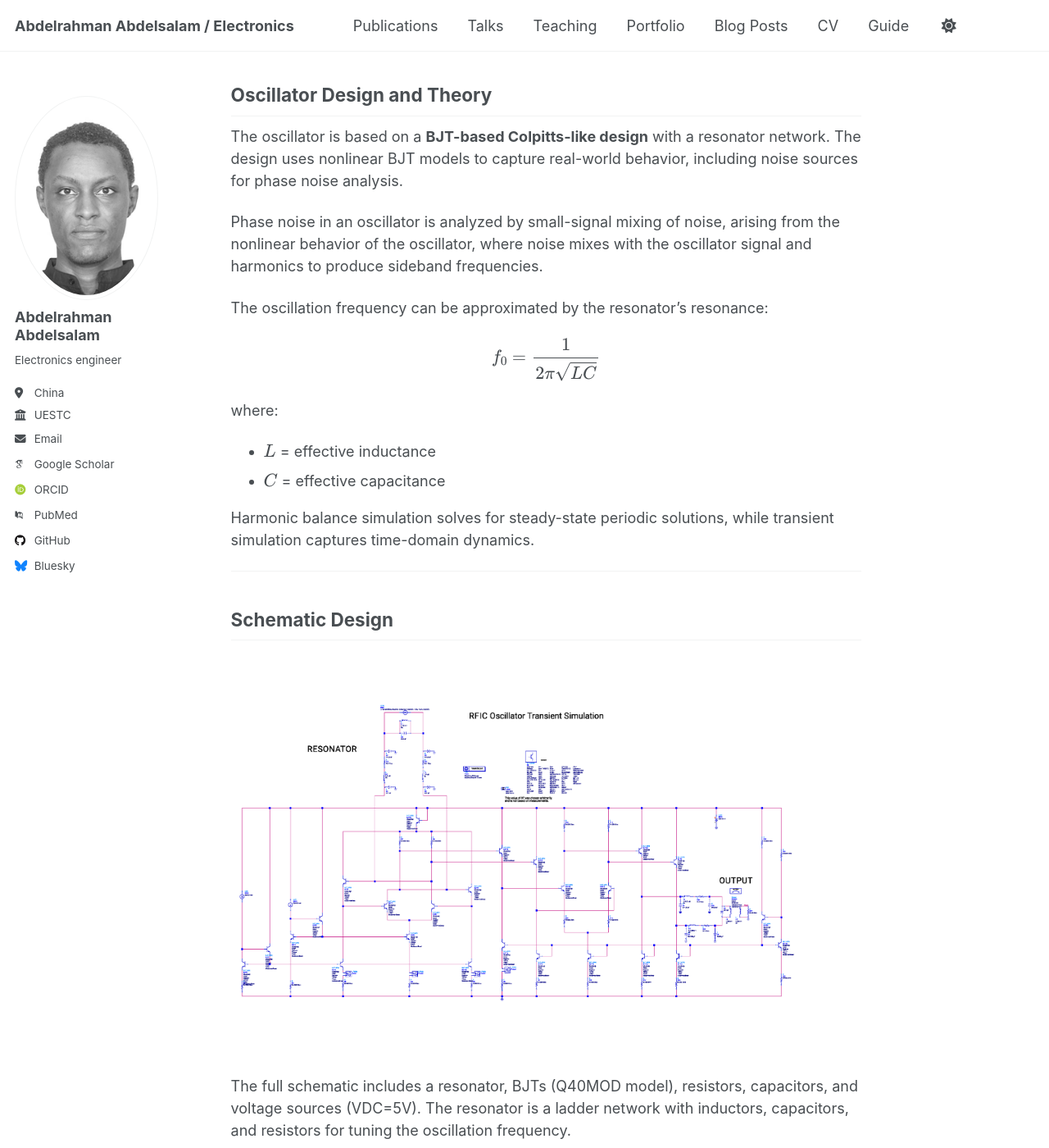
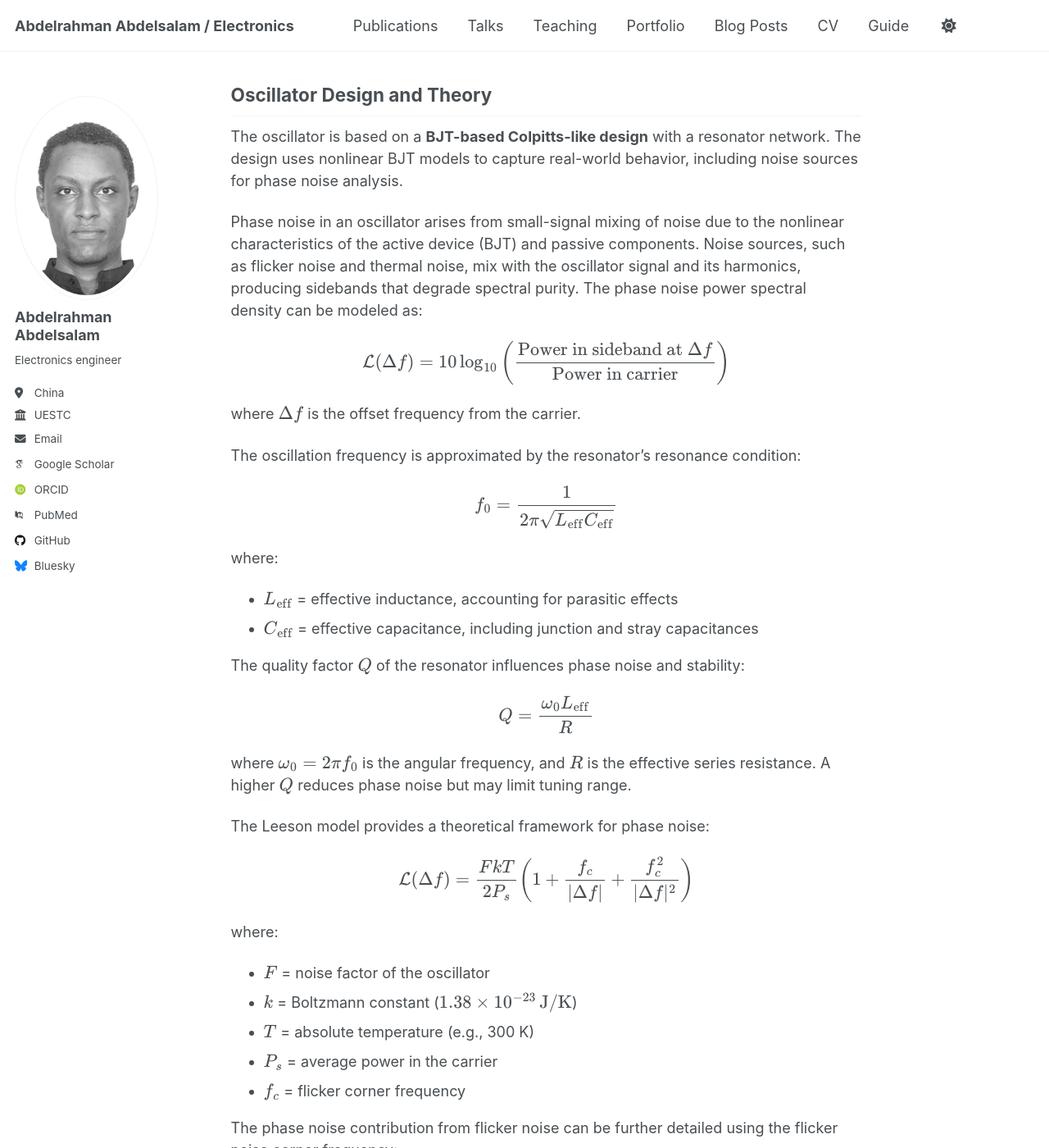
Before and after one commit to abdelrahman-dip/abdelrahmanosman.github.io, a Jekyll site: the page built from _posts/2025-09-16-blog-post-2.md, in a window 1280 px wide and 1400 px high, scrolled down 575 px. Shown: the whole window at 82% size. Built offline with Jekyll 4.4.1, drawn with Linux system fonts in a browser that asks for light colours; some web fonts are replaced; a script that is not in the unit is left out; some of the changed text lies outside the part shown.

Commit message:
Update 2025-09-16-blog-post-2.md

```diff
--- a/_posts/2025-09-16-blog-post-2.md
+++ b/_posts/2025-09-16-blog-post-2.md
@@ -25,19 +25,74 @@ The substrate and other parameters are implied in the BJT model and schematic co
 
 The oscillator is based on a **BJT-based Colpitts-like design** with a resonator network. The design uses nonlinear BJT models to capture real-world behavior, including noise sources for phase noise analysis.
 
-Phase noise in an oscillator is analyzed by small-signal mixing of noise, arising from the nonlinear behavior of the oscillator, where noise mixes with the oscillator signal and harmonics to produce sideband frequencies.
-
-The oscillation frequency can be approximated by the resonator's resonance:
+Phase noise in an oscillator arises from small-signal mixing of noise due to the nonlinear characteristics of the active device (BJT) and passive components. Noise sources, such as flicker noise and thermal noise, mix with the oscillator signal and its harmonics, producing sidebands that degrade spectral purity. The phase noise power spectral density can be modeled as:
 
 $$
-f_0 = \frac{1}{2\pi \sqrt{LC}}
+\mathcal{L}(\Delta f) = 10 \log_{10} \left( \frac{\text{Power in sideband at } \Delta f}{\text{Power in carrier}} \right)
+$$
+
+where \\( \Delta f \\) is the offset frequency from the carrier.
+
+The oscillation frequency is approximated by the resonator's resonance condition:
+
+$$
+f_0 = \frac{1}{2\pi \sqrt{L_{\text{eff}} C_{\text{eff}}}}
 $$
 
 where:
-- \\( L \\) = effective inductance
-- \\( C \\) = effective capacitance
+- \\( L_{\text{eff}} \\) = effective inductance, accounting for parasitic effects
+- \\( C_{\text{eff}} \\) = effective capacitance, including junction and stray capacitances
 
-Harmonic balance simulation solves for steady-state periodic solutions, while transient simulation captures time-domain dynamics.
+The quality factor \\( Q \\) of the resonator influences phase noise and stability:
+
+$$
+Q = \frac{\omega_0 L_{\text{eff}}}{R}
+$$
+
+where \\( \omega_0 = 2\pi f_0 \\) is the angular frequency, and \\( R \\) is the effective series resistance. A higher \\( Q \\) reduces phase noise but may limit tuning range.
+
+The Leeson model provides a theoretical framework for phase noise:
+
+$$
+\mathcal{L}(\Delta f) = \frac{F k T}{2 P_s} \left( 1 + \frac{f_c}{|\Delta f|} + \frac{f_c^2}{|\Delta f|^2} \right)
+$$
+
+where:
+- \\( F \\) = noise factor of the oscillator
+- \\( k \\) = Boltzmann constant (\\( 1.38 \times 10^{-23} \, \text{J/K} \\))
+- \\( T \\) = absolute temperature (e.g., 300 K)
+- \\( P_s \\) = average power in the carrier
+- \\( f_c \\) = flicker corner frequency
+
+The phase noise contribution from flicker noise can be further detailed using the flicker noise corner frequency:
+
+$$
+\mathcal{L}_{\text{flicker}}(\Delta f) \propto \frac{K_f}{(\Delta f)^3}
+$$
+
+where \\( K_f \\) is a constant dependent on the BJT's flicker noise coefficient.
+
+The loaded quality factor \\( Q_L \\) relates to the unloaded \\( Q_u \\) and coupling:
+
+$$
+\frac{1}{Q_L} = \frac{1}{Q_u} + \frac{1}{Q_{\text{ext}}}
+$$
+
+where \\( Q_{\text{ext}} \\) is the external quality factor due to load coupling.
+
+The oscillation amplitude \\( A \\) in a nonlinear oscillator can be approximated by the Van der Pol equation for limit cycle behavior:
+
+$$
+\frac{d^2 V}{dt^2} - \alpha \left( 1 - \frac{V^2}{V_{\text{sat}}^2} \right) \frac{dV}{dt} + \omega_0^2 V = 0
+$$
+
+where:
+- \\( \alpha \\) = negative resistance parameter
+- \\( V_{\text{sat}} \\) = saturation voltage
+- \\( V \\) = oscillator voltage
+
+Harmonic balance simulation solves for steady-state periodic solutions by balancing nonlinear currents and voltages, while transient simulation captures time-domain dynamics, including startup behavior and transient noise effects.
+
 
 ---
 
```
